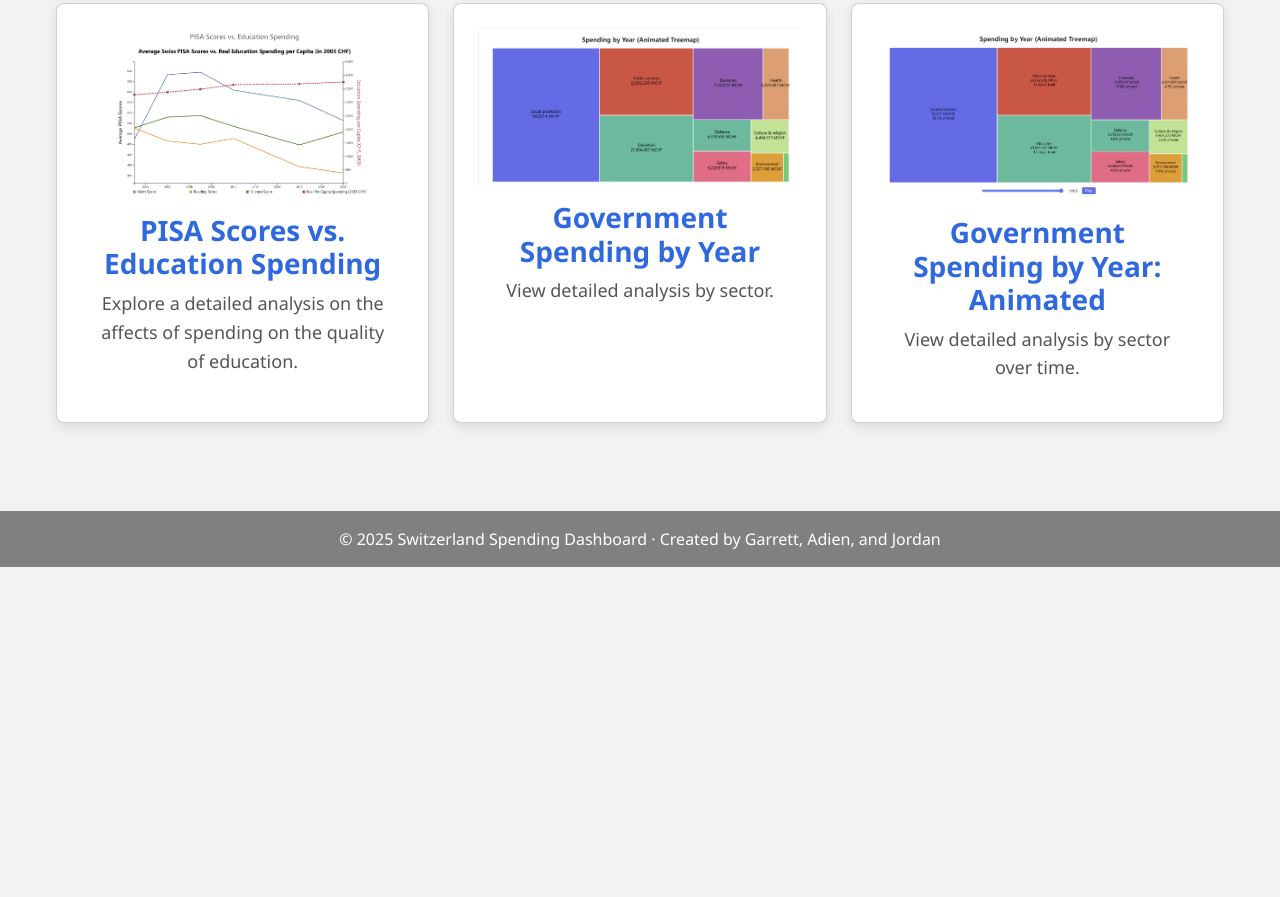
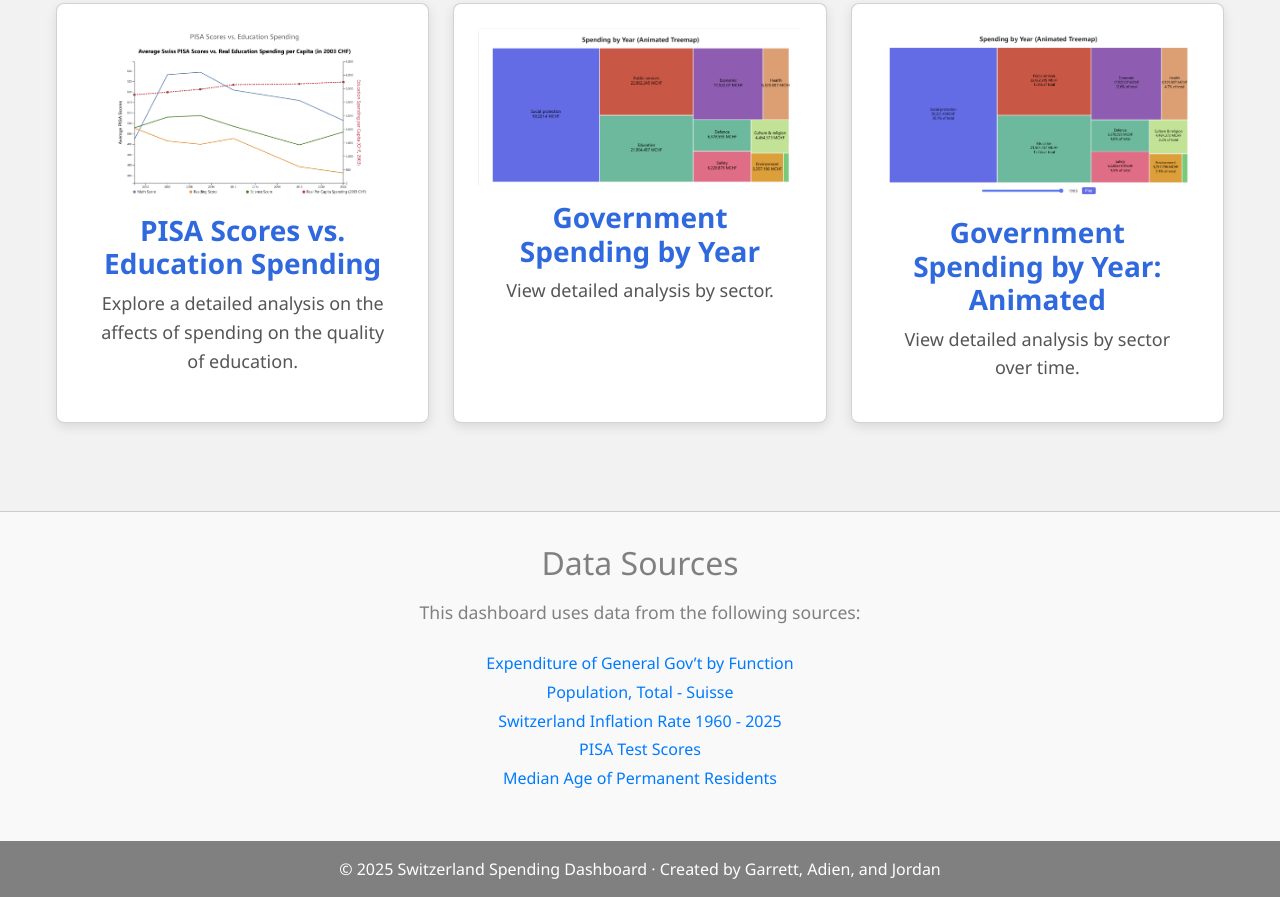
Before and after one commit to GarrettV15/SwissNationalSpending, a plain HTML site: page index.html in a window 1280 px wide. Shown: the part 976-1873 px from the top of the page. Before the commit the page ends 1543 px from the top, so only its background shows below. Drawn offline with nearby package versions, Linux system fonts and the light colour scheme.

Commit message:
added data sources

```diff
--- a/index.html
+++ b/index.html
@@ -1,18 +1,18 @@
 <!DOCTYPE html>
 <html lang="en">
+
 <head>
   <meta charset="utf-8" />
   <meta name="viewport" content="width=device-width, initial-scale=1.0" />
   <title>Switzerland National Spending Visualization</title>
   <link href="https://cdn.jsdelivr.net/npm/bootstrap@5.3.0/dist/css/bootstrap.min.css" rel="stylesheet">
   <style>
-
     :root {
-      --swiss-red:   #2f69dd;
-      --swiss-gray:  #808080;
-      --swiss-blue:  #00BFFF;
-      --bg-light:    #f2f2f2;
-      --bg-black:    #000000;
+      --swiss-red: #2f69dd;
+      --swiss-gray: #808080;
+      --swiss-blue: #00BFFF;
+      --bg-light: #f2f2f2;
+      --bg-black: #000000;
     }
 
     body {
@@ -45,13 +45,18 @@
       text-align: center;
       color: white;
     }
+
     .hero-banner::after {
       content: "";
       position: absolute;
-      top: 0; left: 0; right: 0; bottom: 0;
+      top: 0;
+      left: 0;
+      right: 0;
+      bottom: 0;
       background: rgba(0, 0, 0, 0.3);
       z-index: 0;
     }
+
     .hero-content {
       position: relative;
       z-index: 1;
@@ -70,6 +75,7 @@
       box-shadow: 0 4px 12px rgba(0, 0, 0, 0.1);
       margin-bottom: 2rem;
     }
+
     .card-title {
       font-size: 1.75rem;
       font-weight: 700;
@@ -77,6 +83,7 @@
       text-align: center;
       margin-bottom: 0.5rem;
     }
+
     .card-text {
       font-size: 1.125rem;
       line-height: 1.6;
@@ -102,6 +109,7 @@
       transition: background 0.3s ease;
       font-size: 1rem;
     }
+
     button:hover {
       background: var(--swiss-red);
     }
@@ -113,6 +121,7 @@
       gap: 1rem;
       margin-top: 1rem;
     }
+
     input[type="range"] {
       width: 300px;
     }
@@ -147,8 +156,14 @@
       background: var(--swiss-gray);
       color: white;
     }
+
+    #data-sources a:hover {
+      text-decoration: underline;
+      color: #0056b3;
+    }
   </style>
 </head>
+
 <body>
   <header>
     <nav class="navbar navbar-expand-lg navbar-dark">
@@ -170,7 +185,8 @@
   <div class="container mb-4">
     <div class="intro-box">
       <p class="mb-0">
-        Explore interactive data visualizations about Switzerland's national spending. Dive into trends across time, regions, and sectors—all presented in an engaging, insightful format.
+        Explore interactive data visualizations about Switzerland's national spending. Dive into trends across time,
+        regions, and sectors—all presented in an engaging, insightful format.
       </p>
     </div>
   </div>
@@ -184,9 +200,7 @@
     </main>
   </div>
 
-  <footer>
-    &copy; 2025 Switzerland Spending Dashboard &middot; Created by Garrett, Adien, and Jordan
-  </footer>
+
 
   <script>
     const graphs = [
@@ -246,5 +260,44 @@
       `;
     });
   </script>
+
+  <section id="data-sources" style="padding: 2rem; background-color: #f9f9f9; border-top: 1px solid #ccc;">
+    <div style="max-width: 800px; margin: 0 auto; text-align: center;">
+      <h2 style="margin-bottom: 1rem; font-size: 2rem;">Data Sources</h2>
+      <p style="margin-bottom: 1.5rem; font-size: 1.1rem;">
+        This dashboard uses data from the following sources:
+      </p>
+      <ul style="list-style: none; padding: 0; font-size: 1rem; line-height: 1.8;">
+        <li>
+          <a href="https://opendata.swiss/en/dataset/staatsausgaben-nach-aufgabenbereichen-cofog6/resource/497e6fbb-3f1c-4ad7-a592-408cf7c4afb3"
+            target="_blank" style="text-decoration: none; color: #007bff;">Expenditure of General Gov’t by Function</a>
+        </li>
+        <li>
+          <a href="https://data.worldbank.org/indicator/SP.POP.TOTL?end=2023&locations=CH&start=1995" target="_blank"
+            style="text-decoration: none; color: #007bff;">Population, Total - Suisse</a>
+        </li>
+        <li>
+          <a href="https://www.macrotrends.net/global-metrics/countries/che/switzerland/inflation-rate-cpi"
+            target="_blank" style="text-decoration: none; color: #007bff;">Switzerland Inflation Rate 1960 - 2025</a>
+        </li>
+        <li>
+          <a href="https://webfs.oecd.org/pisa2022/index.html" target="_blank"
+            style="text-decoration: none; color: #007bff;">PISA Test Scores</a>
+        </li>
+        <li>
+          <a href="https://www.bfs.admin.ch/bfs/en/home/statistics/population/effectif-change/age.assetdetail.32374892.html"
+            target="_blank" style="text-decoration: none; color: #007bff;">Median Age of Permanent Residents</a>
+        </li>
+      </ul>
+    </div>
+  </section>
+
+
+
+  <footer>
+    &copy; 2025 Switzerland Spending Dashboard &middot; Created by Garrett, Adien, and Jordan
+  </footer>
+
 </body>
+
 </html>
```
